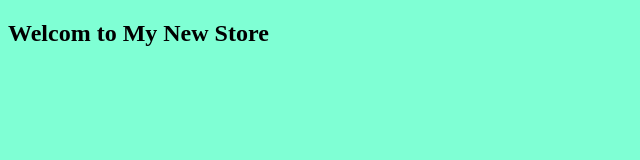
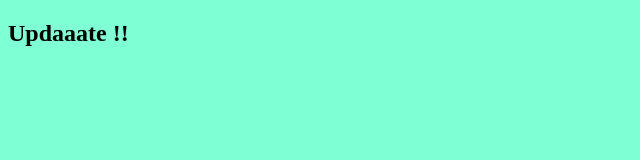
Before and after one commit to SimoElkhair/NewProject, a plain HTML site: page index.html in a window 1280 px wide. Shown: the whole page, without its empty margins (0-640 px from the left). Drawn offline with Linux system fonts and the light colour scheme.

Commit message:
Creat index.html

```diff
--- a/index.html
+++ b/index.html
@@ -10,7 +10,7 @@
 
 <body>
     <script src="app.js"></script>
-    <h2>Welcom to My New Store</h2>
+    <h2>Updaaate !!</h2>
 </body>
 
 </html>
```
